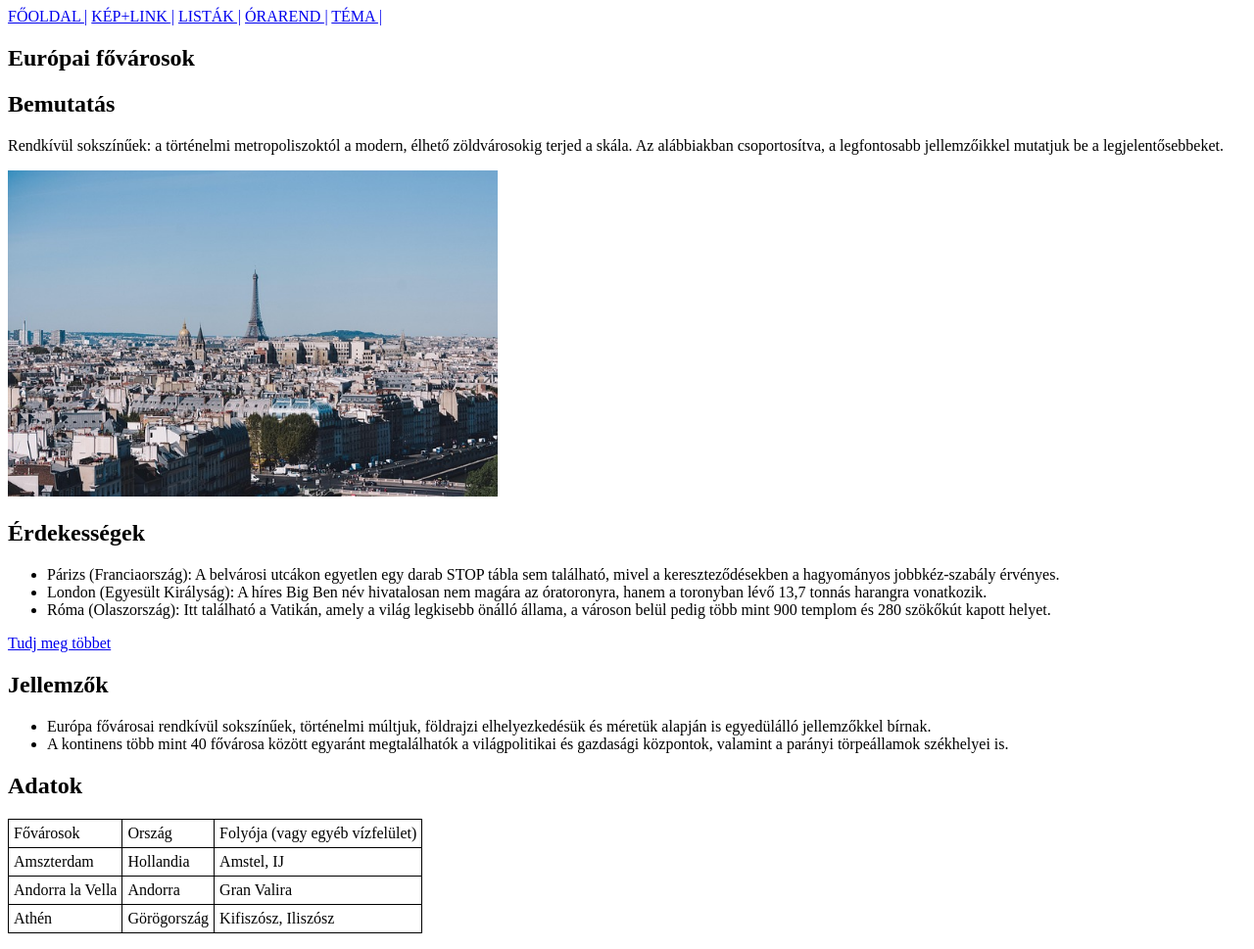
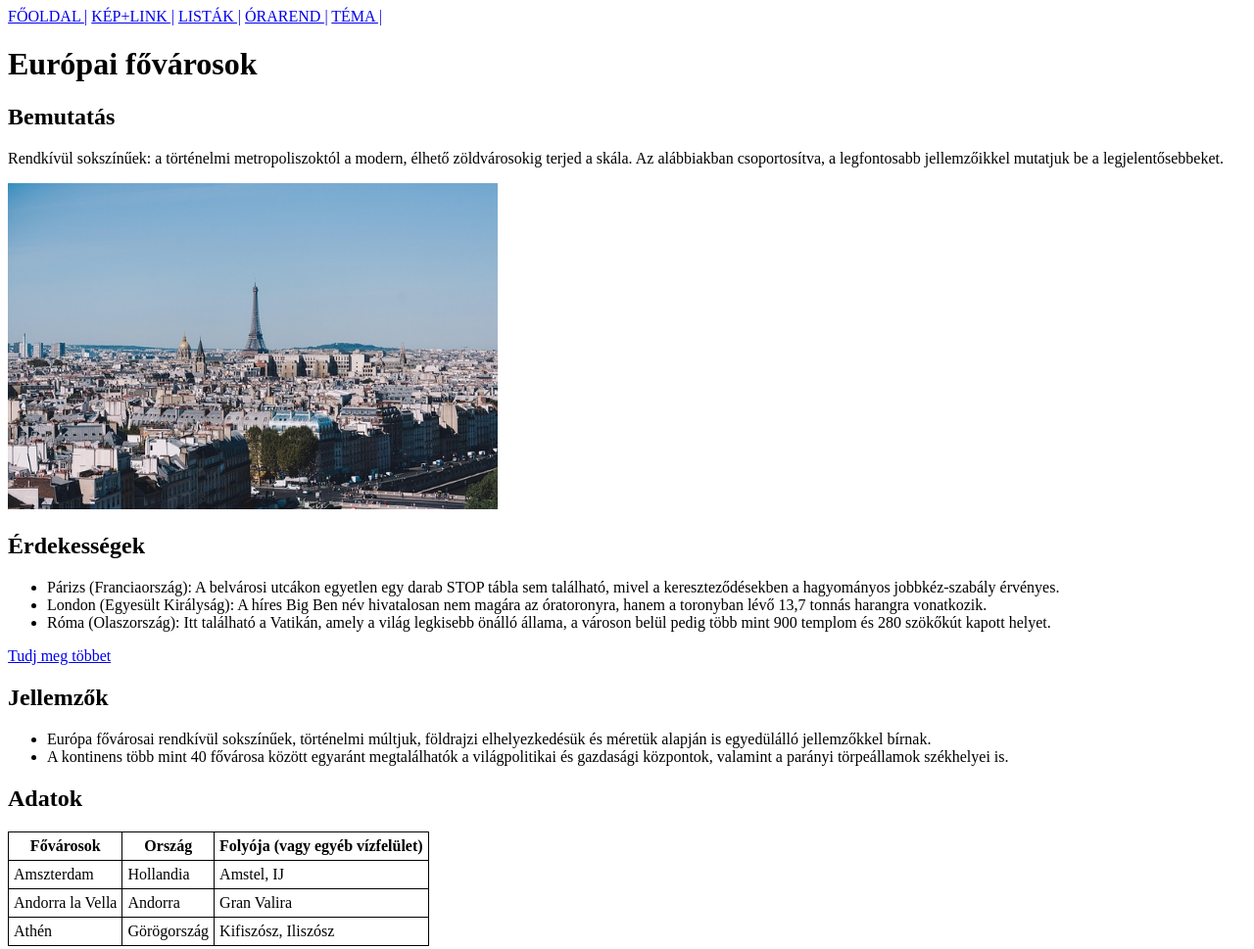
Before and after one commit to Bence13Szabo/ikt, a plain HTML site: page tema.html in a window 1280 px wide. Shown: the top 969 px of the page at 98% size. Drawn offline with Linux system fonts and the light colour scheme.

Commit message:
Add files via upload

```diff
--- a/tema.html
+++ b/tema.html
@@ -14,7 +14,7 @@
         <a href="orarend.html">ÓRAREND |</a>
         <a href="tema.html">TÉMA |</a>
     </nav>
-    <h2>Európai fővárosok</h2>
+    <h1>Európai fővárosok</h1>
     <h2>Bemutatás</h2>
     <p>Rendkívül sokszínűek: a történelmi metropoliszoktól a modern, élhető zöldvárosokig terjed a skála. Az alábbiakban csoportosítva, a legfontosabb jellemzőikkel mutatjuk be a legjelentősebbeket.</p>
    <img src="img/dnovac-paris-4011990_640.jpg" alt="" width="500">
@@ -33,9 +33,9 @@
    <h2>Adatok</h2>
   <table border="1">
     <tr>
-        <td>Fővárosok</td>
-        <td>Ország</td>
-        <td>Folyója (vagy egyéb vízfelület)</td>
+        <th>Fővárosok</th>
+        <th>Ország</th>
+        <th>Folyója (vagy egyéb vízfelület)</th>
     </tr>
     <tr>
         <td>Amszterdam</td>
```
